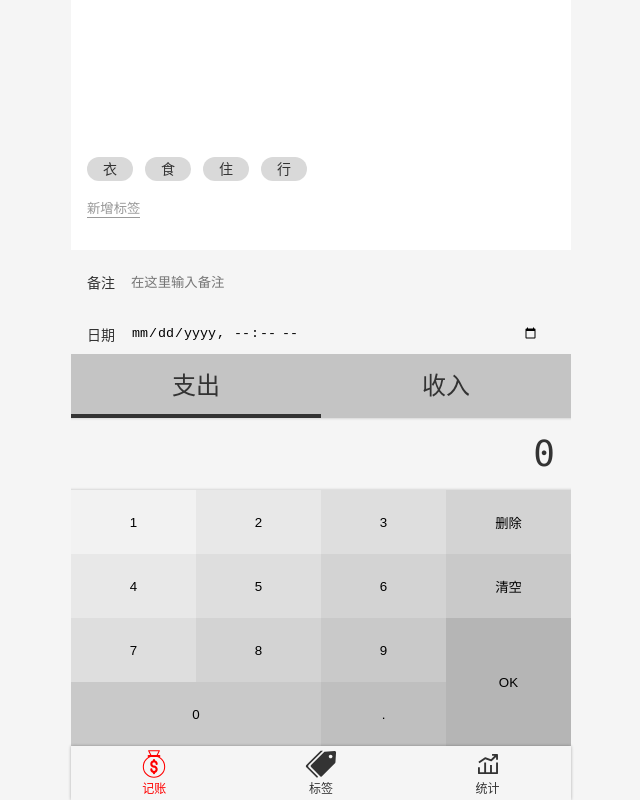
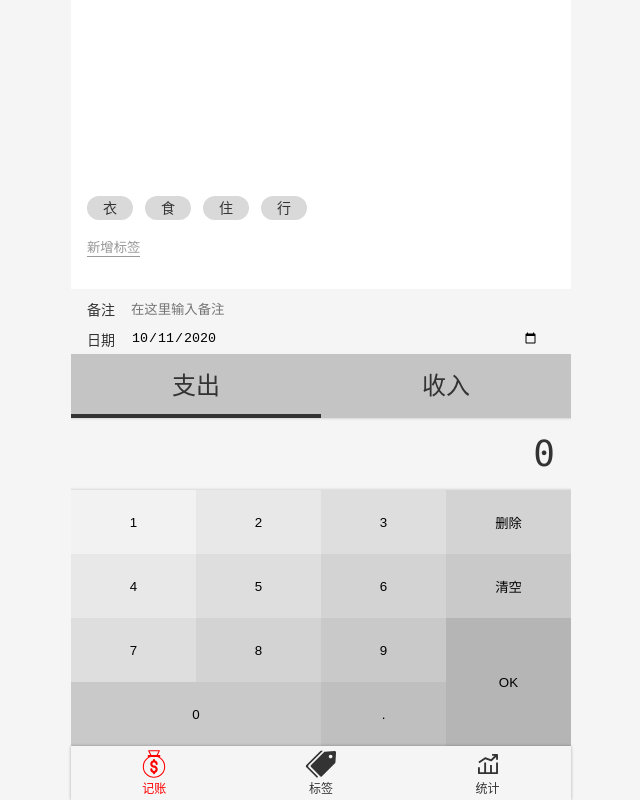
Before and after one commit to oldUath/cocomoney-vue, a Vue app: page /#/money in a window 1280 px wide. Shown: the whole page, without its empty margins (319-959 px from the left). Built offline with nearby package versions, Linux system fonts and the light colour scheme.

Commit message:
优化时间

```diff
--- a/src/components/Money/FormItem.vue
+++ b/src/components/Money/FormItem.vue
@@ -3,10 +3,18 @@
   <div>
     <label class="formItem">
       <span class="name">{{this.fieldName}}</span>
-      <input :type="type || 'text'"
-              :value="value"
-             @input="onValueChanged($event.target.value)"
-             :placeholder="this.placeholder">
+      <template v-if="type === 'date'">
+        <input :type="type || 'text'"
+               :value="x(value)"
+               @input="onValueChanged($event.target.value)"
+               :placeholder="this.placeholder">
+      </template>
+      <template v-else>
+        <input :type="type || 'text'"
+               :value="value"
+               @input="onValueChanged($event.target.value)"
+               :placeholder="this.placeholder">
+      </template>
     </label>
   </div>
 </template>
@@ -14,6 +22,7 @@
 <script lang="ts">
 import Vue from 'vue'
 import {Component, Prop, Watch} from 'vue-property-decorator';
+import dayjs from 'dayjs';
 @Component
 export  default class FormItem extends Vue{
   @Prop({default:''}) readonly value!: string;
@@ -25,6 +34,10 @@
   onValueChanged(value: string){
     this.$emit('update:value',value)
   }
+  x(isoString: string){
+    return dayjs(isoString).format('YYYY-MM-DD')
+  }
+
 }
 
 </script>
@@ -38,7 +51,7 @@
   padding-right: 16px;
 }
 input{
-  height: 40px;
+  height: 30px;
   flex-grow: 1;
   background: transparent;
   border: none;
--- a/src/store/index.ts
+++ b/src/store/index.ts
@@ -58,7 +58,7 @@
     createRecord(state,record: RecordItem) {
       const record2 = clone(record);
       //JSON不支持Data类型的，要把它转化为ISOstring
-      record2.createdAt = new Date().toISOString();
+      record2.createdAt = record2.createdAt || new Date().toISOString();
       state.recordList.push(record2);
       store.commit('saveRecords')
     },
--- a/src/views/Money.vue
+++ b/src/views/Money.vue
@@ -8,7 +8,7 @@
 <!--备注-->
       <div class="createdAt">
         <FormItem field-name="日期"
-                  type="datetime-local"
+                  type="date"
                   placeholder="在这里输入日期"
                   :value.sync="record.createdAt" />
       </div>
@@ -76,6 +76,6 @@
   flex-direction: column-reverse;
 }
 .notes{
-  padding: 12px 0;
+  padding: 5px 0 0;
 }
 </style>
```
Also changed, not shown: src/store/recordStore.ts (deleted, +0 -25 lines).
